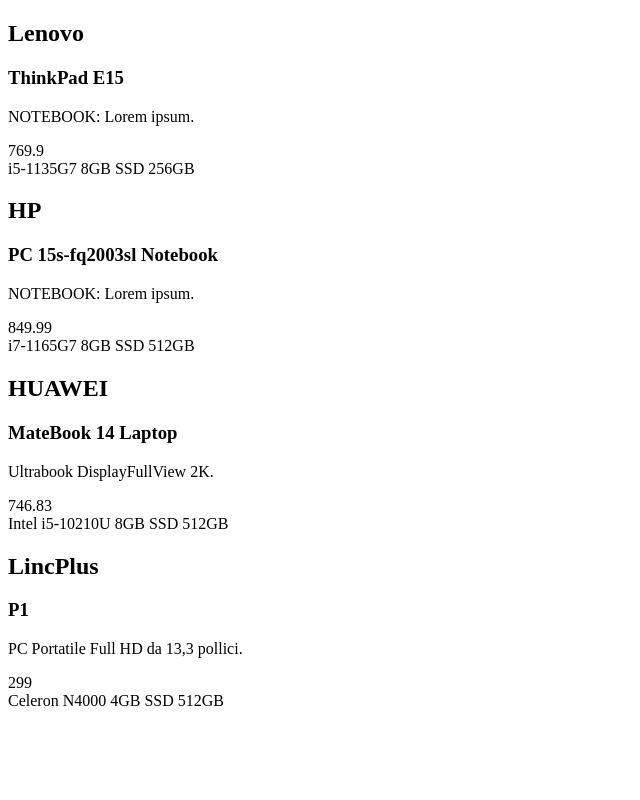
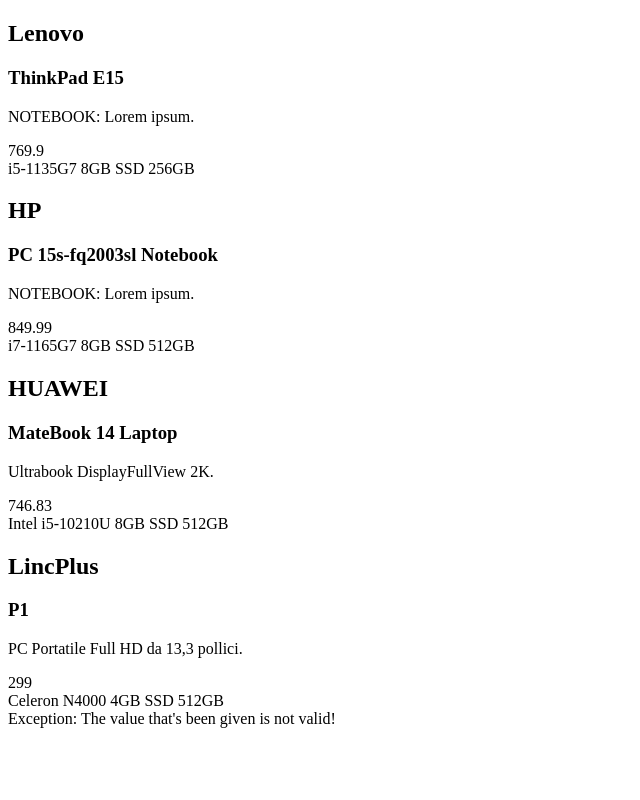
Before and after one commit to AlessandroMarinuzzi/php-oop-2, a PHP site: page / in a window 1280 px wide. Shown: the whole page, without its empty margins (0-640 px from the left). Run offline with PHP 8.4, Linux system fonts and the light colour scheme.

Commit message:
- Create a trait and use it in parent class. - Verify throw new Exc. inheritance. - Add try and catch in html to manage Exception.

```diff
--- a/traits-exceptions/index.php
+++ b/traits-exceptions/index.php
@@ -154,5 +154,11 @@ $laptops = [
             </div>
         </div>
     <?php } ?>
+
+    <?php  try {
+            $laptops[3]->setPrice("ciao!");
+        } catch (Exception $e) {
+            echo "Exception: " . $e->getMessage();
+        } ?>
 </body>
 </html>
```
